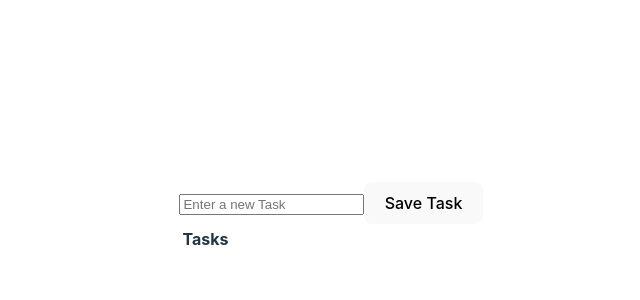
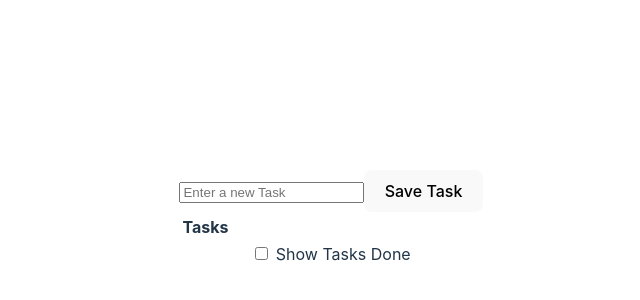
Before and after one commit to Erik161/REACT-Taskapp-localstorage, a React (Vite) app: page / in a window 1280 px wide. Shown: the part 182-482 px from the top of the page, without its empty margins (309-949 px from the left). Built offline with nearby package versions, Linux system fonts and the light colour scheme.

Commit message:
add tables

```diff
--- a/src/App.jsx
+++ b/src/App.jsx
@@ -9,6 +9,7 @@
 const App = () => {
 
   const [taskItems, setTaskItems]= useState([])
+  const [showCompleted,setShowCompleted]=useState(false);
 
 
   function createNewTask(taskName){
@@ -46,6 +47,16 @@
 
       <TaskTable tasks={taskItems} toggleTask={toggleTask} />
 
+      <div>
+        <input type="checkbox" onChange={e=>setShowCompleted(!showCompleted)} /> <label>Show Tasks Done</label>
+      </div>
+
+      {
+        showCompleted === true && (
+          <TaskTable tasks={taskItems} toggleTask={toggleTask} showCompleted={showCompleted}/>
+        )
+      }
+
     </div>
   );
 }
--- a/src/components/TaskTable.jsx
+++ b/src/components/TaskTable.jsx
@@ -1,7 +1,21 @@
 import React from 'react';
 import TaskRow from './TaskRow';
 
-const TaskTable = ({tasks, toggleTask}) => {
+const TaskTable = ({tasks, toggleTask, showCompleted = false}) => {
+
+
+    const taskTableRows = (doneValue) =>{
+        return(
+            tasks
+            .filter(task=> task.done === doneValue)
+            .map(task =>(
+                <TaskRow task={task} key={task.name} toggleTask={toggleTask} />
+            ))
+        )
+    }
+
+
+
   return (
     <table>
         <thead>
@@ -12,9 +26,7 @@
 
         <tbody>
         {
-            tasks.map(task =>(
-            <TaskRow task={task} key={task.name} toggleTask={toggleTask} />
-            ))
+            taskTableRows(showCompleted)
         }
         </tbody>
     </table>
```
